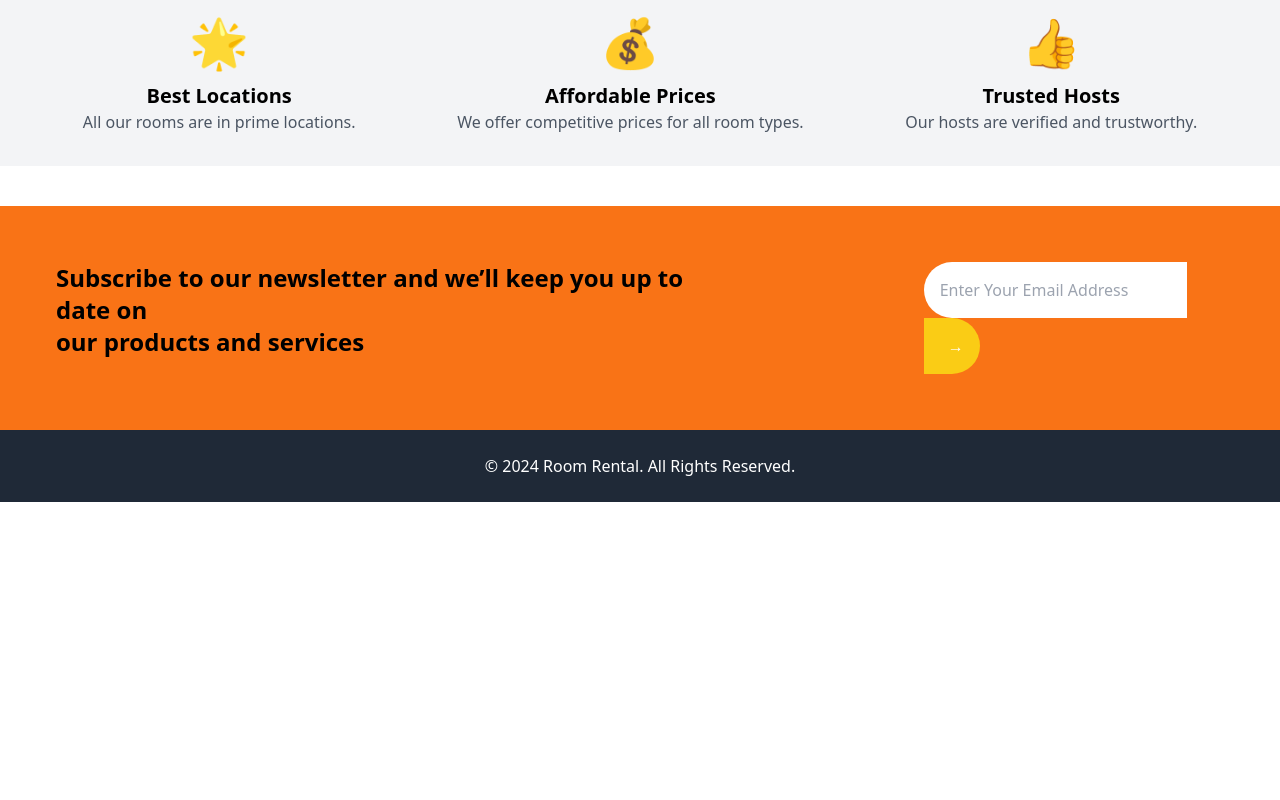
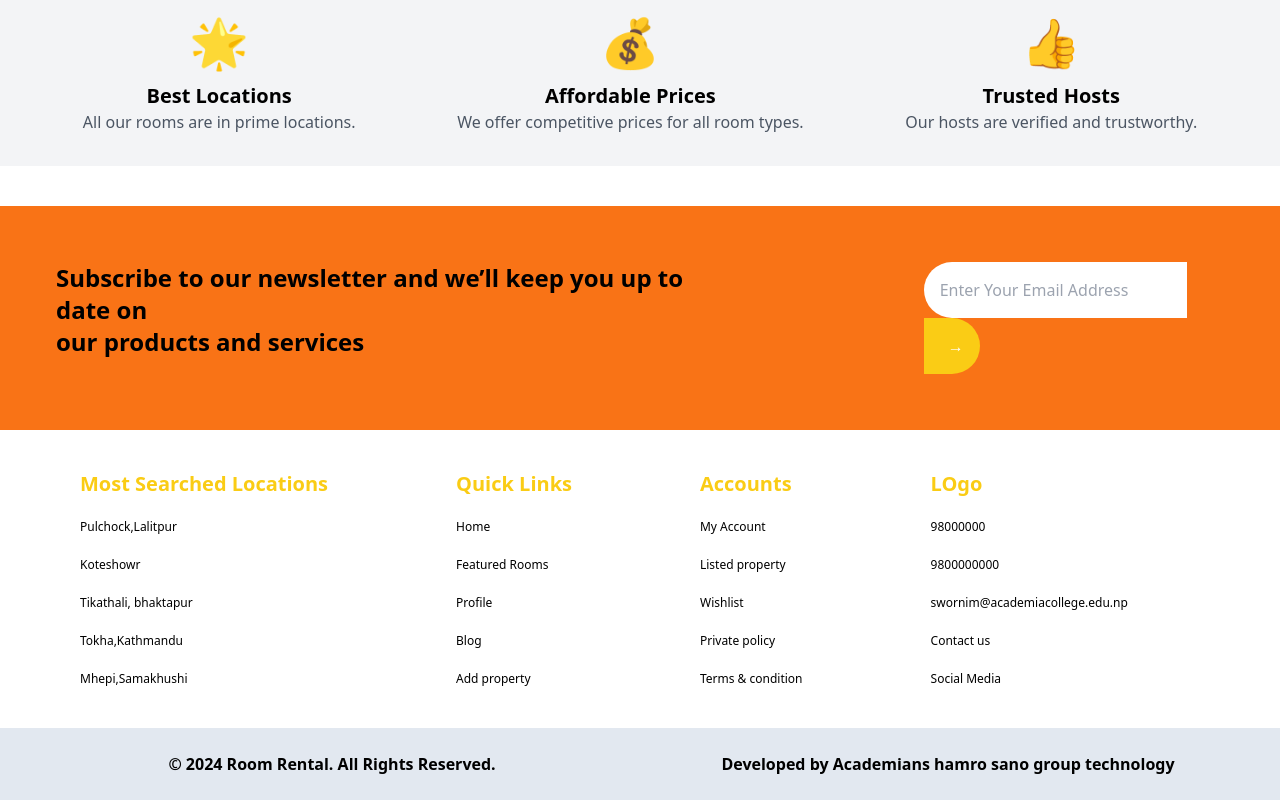
Before and after one commit to bhatta09/Room-Rental-System, a React (Vite) app: page / in a window 1280 px wide. Shown: the part 1622-2422 px from the top of the page. Before the commit the page ends 2124 px from the top, so only its background shows below. Built offline with nearby package versions, Linux system fonts and the light colour scheme.

Commit message:
footer complete

```diff
--- a/src/components/Footer.jsx
+++ b/src/components/Footer.jsx
@@ -1,3 +1,5 @@
+import { Link } from "react-router-dom"
+
 const Footer = () => {
   return (
     <div className="mt-10">
@@ -21,8 +23,52 @@ const Footer = () => {
       </label>
     </div>
   </div>
-    <footer className="p-6 bg-gray-800 text-white text-center">
-      © 2024 Room Rental. All Rights Reserved.
+
+<div className="flex flex-row flex-wrap gap-32 mx-20 my-10 ">
+  <div className="flex flex-col gap-5 text-[12px]">
+    <h3 className=" font-bold text-xl text-yellow-400">Most Searched Locations</h3>
+    <p>Pulchock,Lalitpur</p>
+    <p>Koteshowr</p>
+    <p>Tikathali, bhaktapur</p>
+    <p>Tokha,Kathmandu</p>
+    <p>Mhepi,Samakhushi</p>
+  </div>
+
+  <div className=" text-[12px] flex flex-col gap-5">
+    <h3 className="text-xl font-bold text-yellow-400">Quick Links</h3>
+    <Link to="/home">Home</Link>
+    <Link to="/profile">Featured Rooms</Link>
+    <Link to="/profile">Profile</Link>
+    <Link to="/">Blog</Link>
+    <Link to="/profile">Add property</Link>
+  </div>
+
+
+  <div className="text-[12px] flex flex-col gap-5">
+    <h3 className="text-xl font-bold text-yellow-400">Accounts</h3>
+    <Link>My Account</Link>
+    <Link>Listed property</Link>
+    <Link>Wishlist</Link>
+    <Link>Private policy</Link>
+    <Link>Terms & condition</Link>
+  </div>
+
+
+  <div className="text-[12px] flex flex-col gap-5">
+    <h3 className="text-xl font-bold text-yellow-400">LOgo</h3>
+    <Link>98000000</Link>
+    <Link>9800000000</Link>
+    <Link>swornim@academiacollege.edu.np</Link>
+    <Link>Contact us</Link>
+    <Link>Social Media</Link>
+  </div>
+</div>
+
+    <footer className="p-6 bg-slate-200 text-white text-center">
+      <div className="grid grid-cols-2 text-black font-semibold">
+        <h3>© 2024 Room Rental. All Rights Reserved.</h3>
+        <h3>Developed by Academians hamro sano group technology</h3>
+      </div>
     </footer>
     </div>
   );
```
